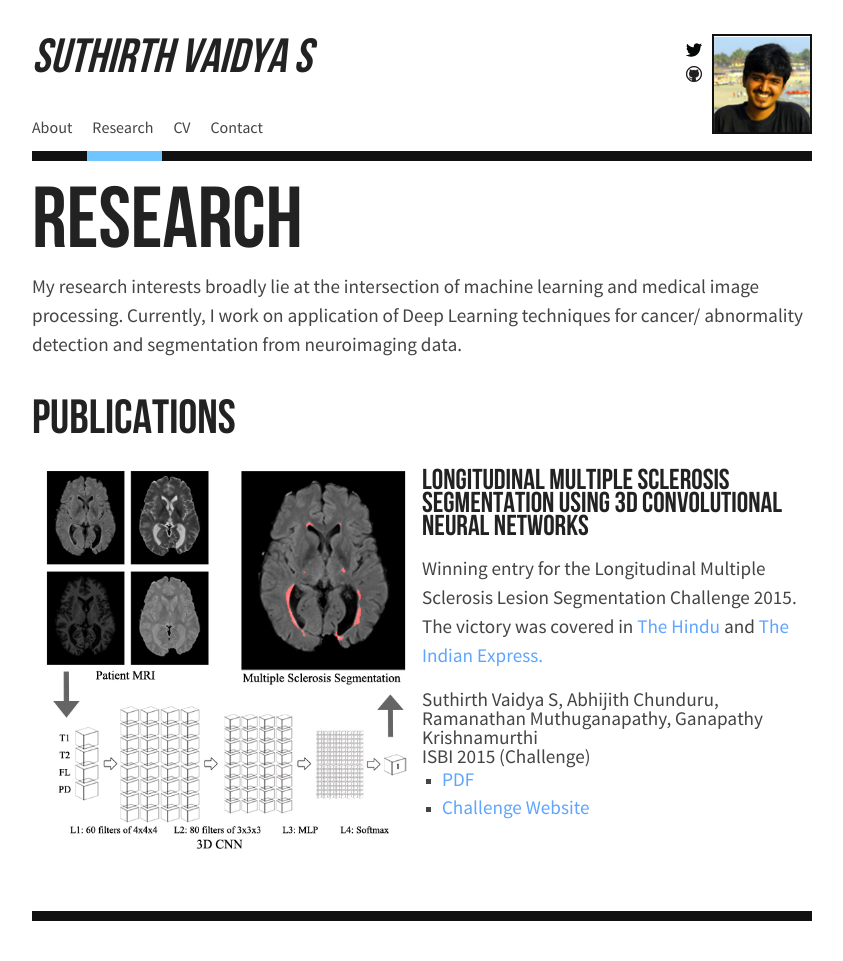
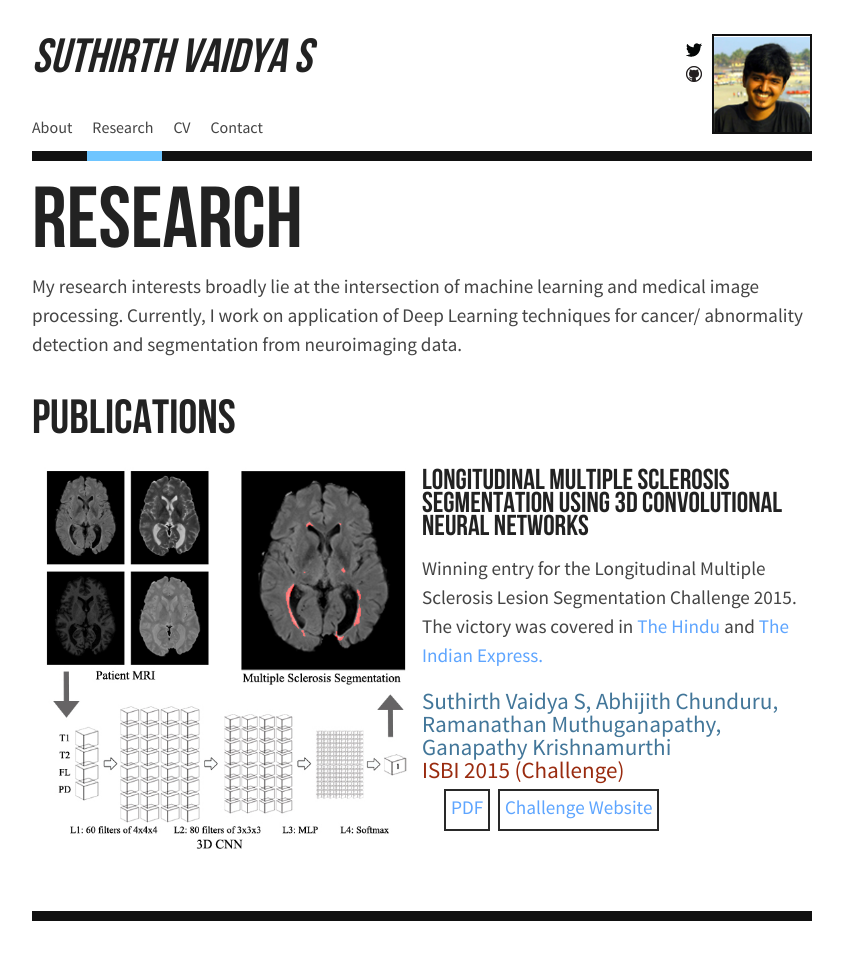
Before and after one commit to suthirth/suthirth.github.io, a Jekyll site: the page built from research/index.html, in a window 1280 px wide. Shown: the whole page, without its empty margins (218-1061 px from the left). Built offline with Jekyll 4.4.1, drawn with Linux system fonts in a browser that asks for light colours.

Commit message:
Update mobile.css

```diff
--- a/css/mobile.css
+++ b/css/mobile.css
@@ -70,6 +70,21 @@ p {
     display: table; }
   .container:after {
     clear: both; }
+
+ .puba {
+  font-size: 1.2em;
+  color: #427699;
+ }
+ .pubv {
+  color: #992B0F;
+  font-size: 1.2em;
+ }
+ .publ li {
+   border: 2px solid #292929;
+   padding: 5px;
+   margin: 5px 2px;
+   display: inline-block;}
+
 
 header a {
   color: inherit; }
```
